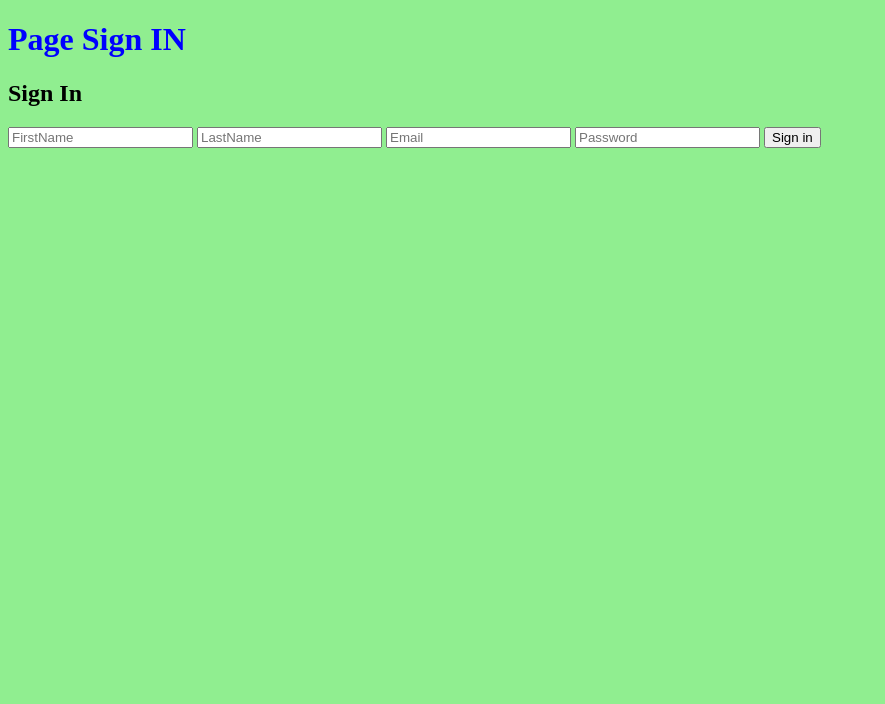
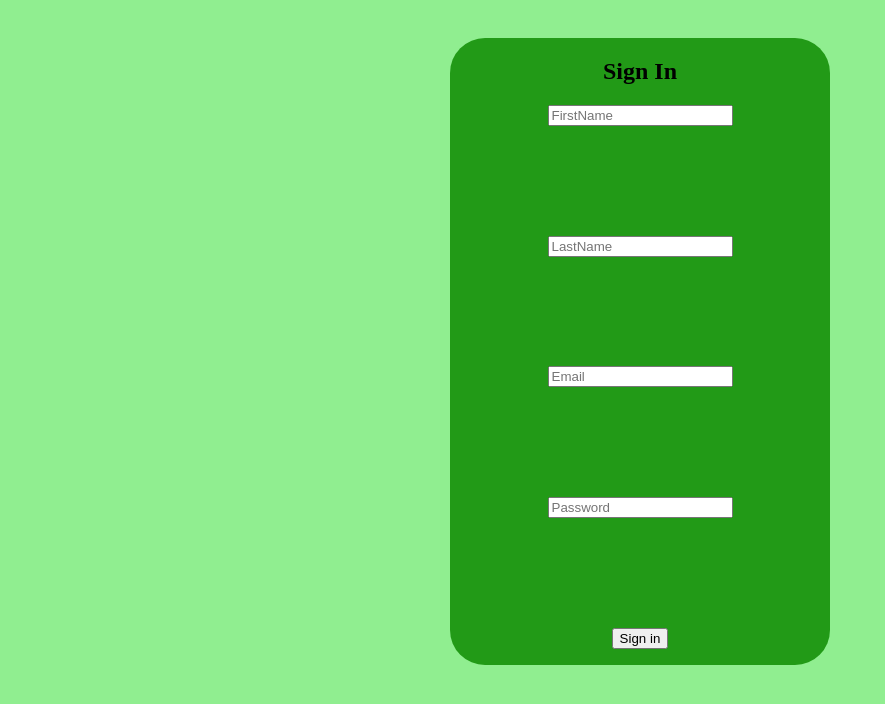
Before and after one commit to LouisTeilliais/PHP-todolist, a PHP site: page /signin.php in a window 1280 px wide. Shown: the part 63-767 px from the top of the page, without its empty margins (0-885 px from the left). Run offline with PHP 8.4, Linux system fonts and the light colour scheme.

Commit message:
signin and password hash finish

```diff
--- a/CSS/signIn.css
+++ b/CSS/signIn.css
@@ -1,3 +1,25 @@
 h1 {
     color: blue;
 }
+
+#signin
+{
+    display: flex;
+    /* justify-content: space-between; */
+    align-items: center;
+    flex-direction: column;
+    width: 30%;
+    background-color: #229A17;
+    margin: auto;
+    margin-top: 3%;
+    height: 80%;
+    border-radius: 35px;
+}
+
+#form{
+    display: flex;
+    justify-content: space-between;
+    flex-direction: column;
+    height: 90%;
+    align-items: center;
+}
--- a/signIn.php
+++ b/signIn.php
@@ -6,10 +6,9 @@
 
 
 <?php ob_start(); ?>
-<h1>Page Sign IN</h1>
     <div id="signin">
         <h2>Sign In</h2>
-        <form method="POST" action="signin.php">
+        <form method="POST" action="signin.php" id="form">
             <input type="text" placeholder="FirstName" name="firstname" required>
             <input type="text" placeholder="LastName" name="lastname" required>
             <input type="email" placeholder="Email" name="email" required>
@@ -24,43 +23,18 @@
 
 <?php
 
-
-// function CreateUser($firstname, $lastname, $email, $password){
-//     $result = $conn->prepare("INSERT INTO user (UserFirstName, UserLastName, UserEmail, UserPassword) VALUES ($_POST["firstname"], $_POST["lastname"], $_POST["email"], $_POST["pwd"])");
-//     $result->execute();
-// }
-
 if(isset($_POST['submit'])){
 
     $firstname = $_POST['firstname'];
     $lastname = $_POST['lastname'];
     $email = $_POST['email'];
-    $password = $_POST['pwd'];
+    $password = password_hash($_POST['pwd'], PASSWORD_BCRYPT);
 
     try{
-        $result = $conn->prepare("INSERT INTO user (UserFirstName, UserLastName, UserEmail, UserPassword) VALUES ($firstname, $lastname, $email, $password)");
-        $result->execute();
+        $result = $conn->prepare("INSERT INTO user (UserFirstName, UserLastName, UserEmail, UserPassword) VALUES (?, ?, ?, ?);");
+        $result->execute(array($firstname, $lastname, $email, $password));
     }catch(PDOException $e){
         echo $e;
     }
 
 }
-
-
-
-
-
-// example from w3school
-
-// $servername = "localhost";
-// $username = "username";
-// $mdp = "password";
-
-// // Create connection
-// $conn = new mysqli($servername, $username, $password);
-
-// // Check connection
-// if ($conn->connect_error) {
-//   die("Connection failed: " . $conn->connect_error);
-// }
-// echo "Connected successfully"; -->
```
